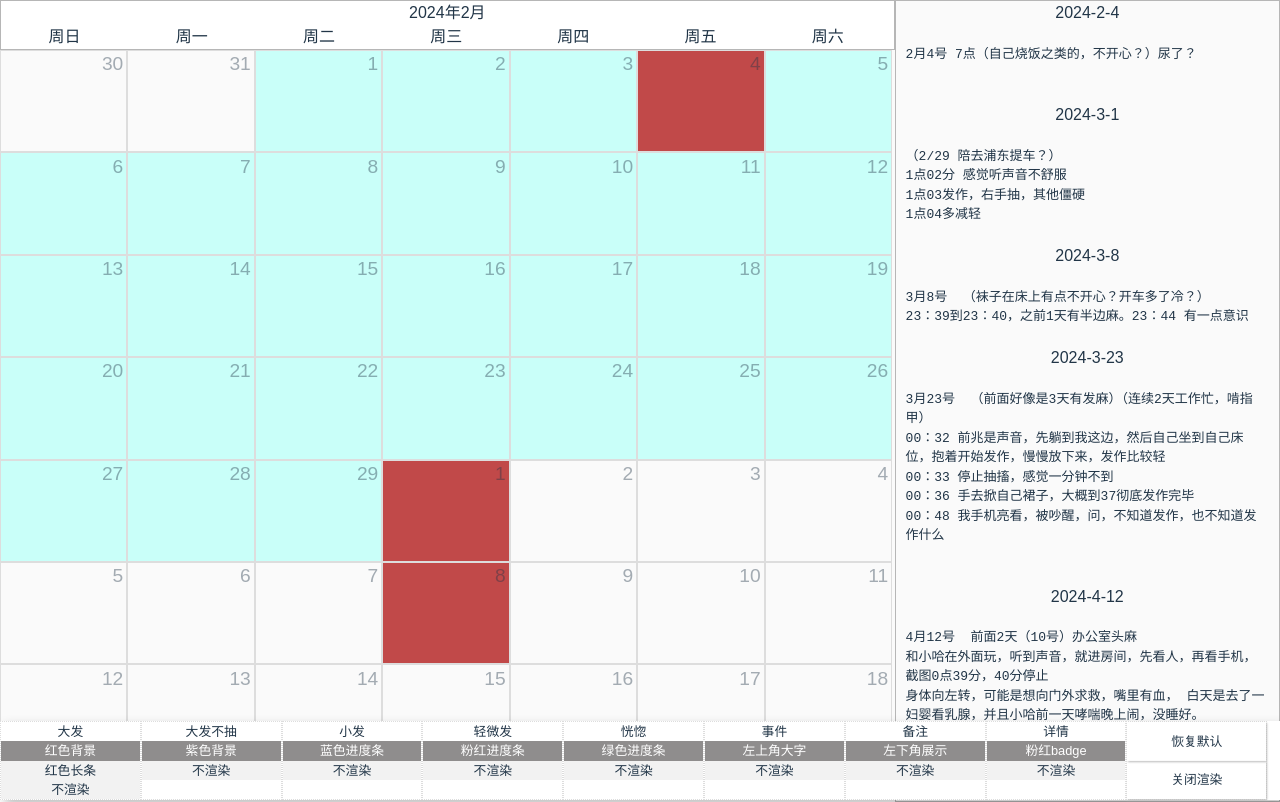
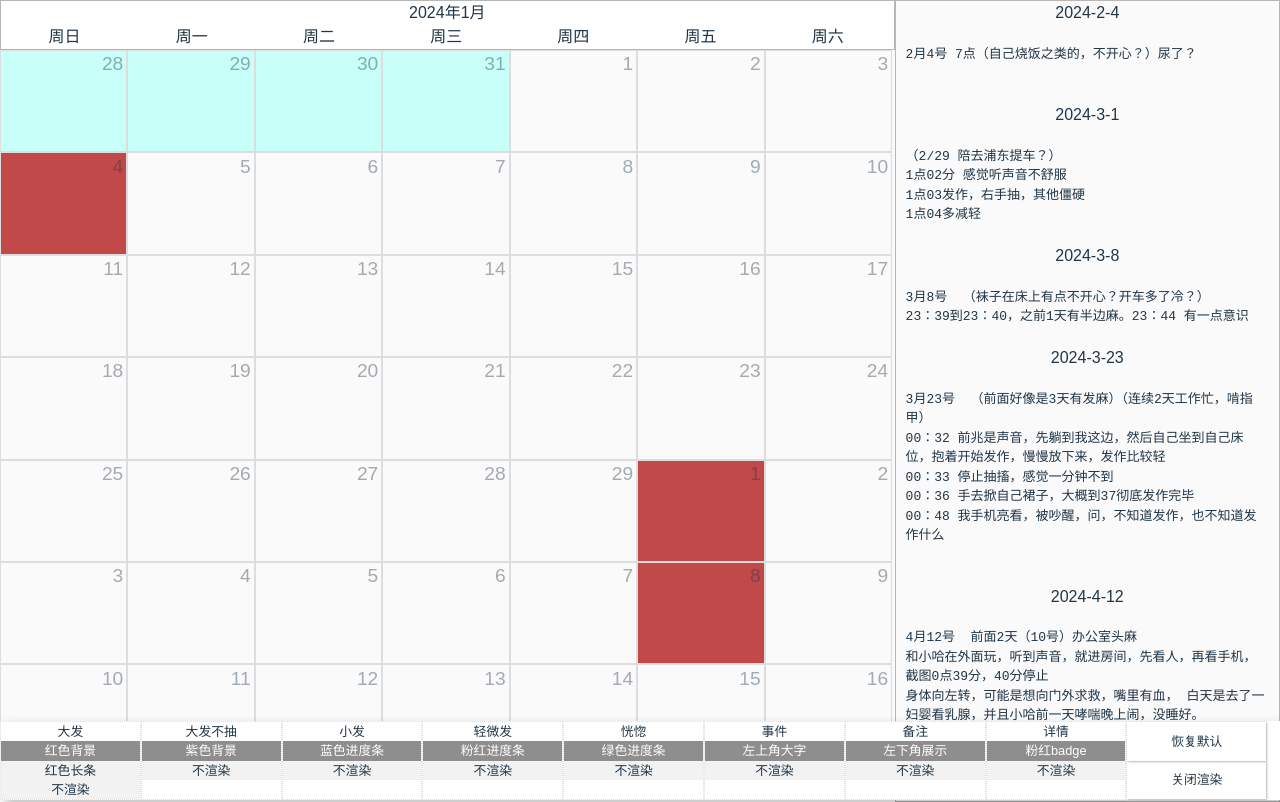
Before and after one commit to cwj0417/ep, a Vue app: page / in a window 1280 px wide. Built offline with nearby package versions, Linux system fonts and the light colour scheme.

Commit message:
chore: fix date start

```diff
--- a/src/App.vue
+++ b/src/App.vue
@@ -7,7 +7,7 @@ import data from './data.json'
 
 const datasource = Object.fromEntries(Object.entries(data).map(([k, v]) => ([new Date(k).valueOf(), v])))
 
-const dateRange = ['2024-01-29', '2024-12-30']
+const dateRange = ['2024-01-27', '2024-12-30']
 const days = (new Date(dateRange[1]) - new Date(dateRange[0])) / 86400000
 const firstDate = new Date(dateRange[0]).valueOf()
 
```
